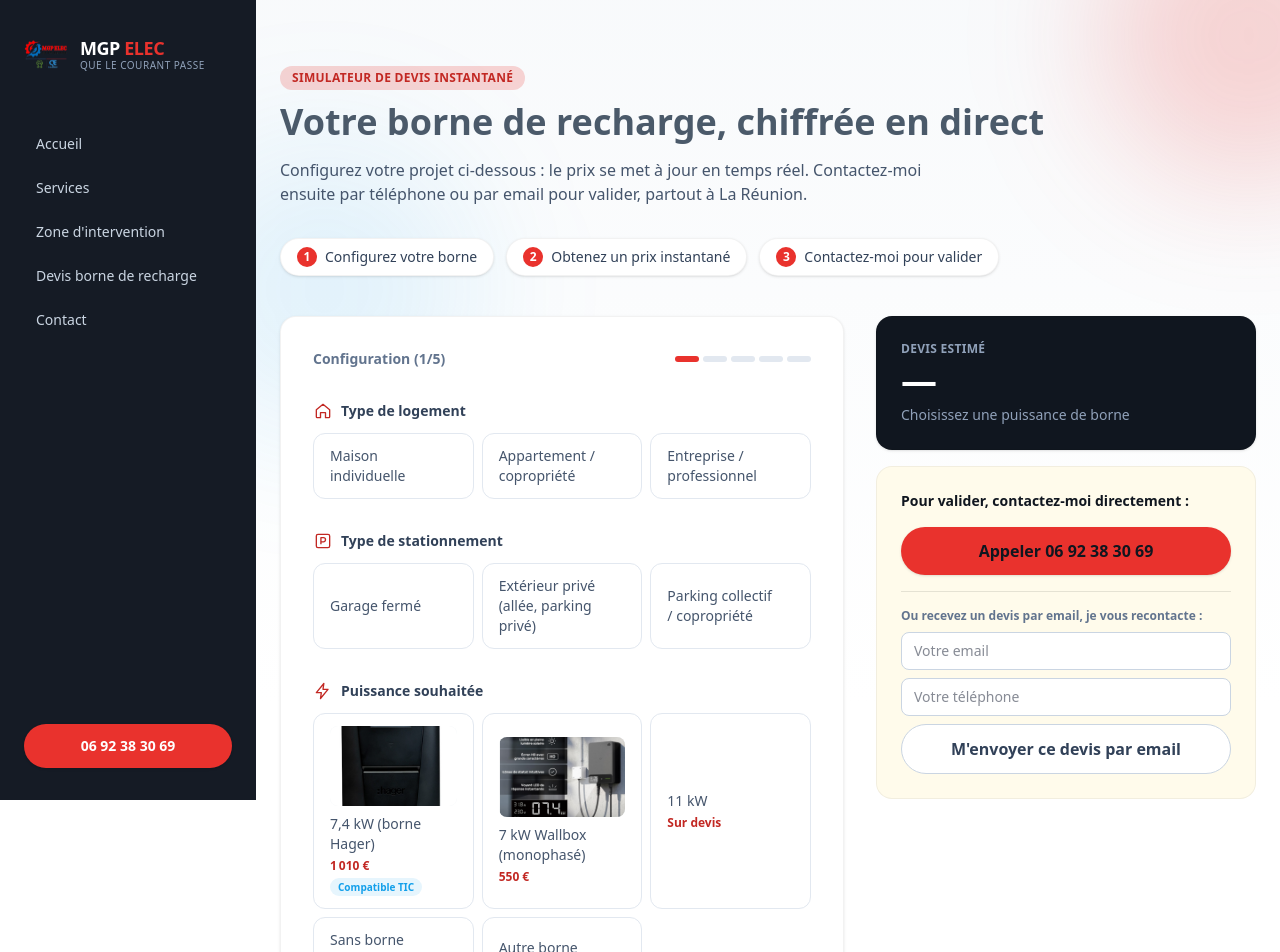
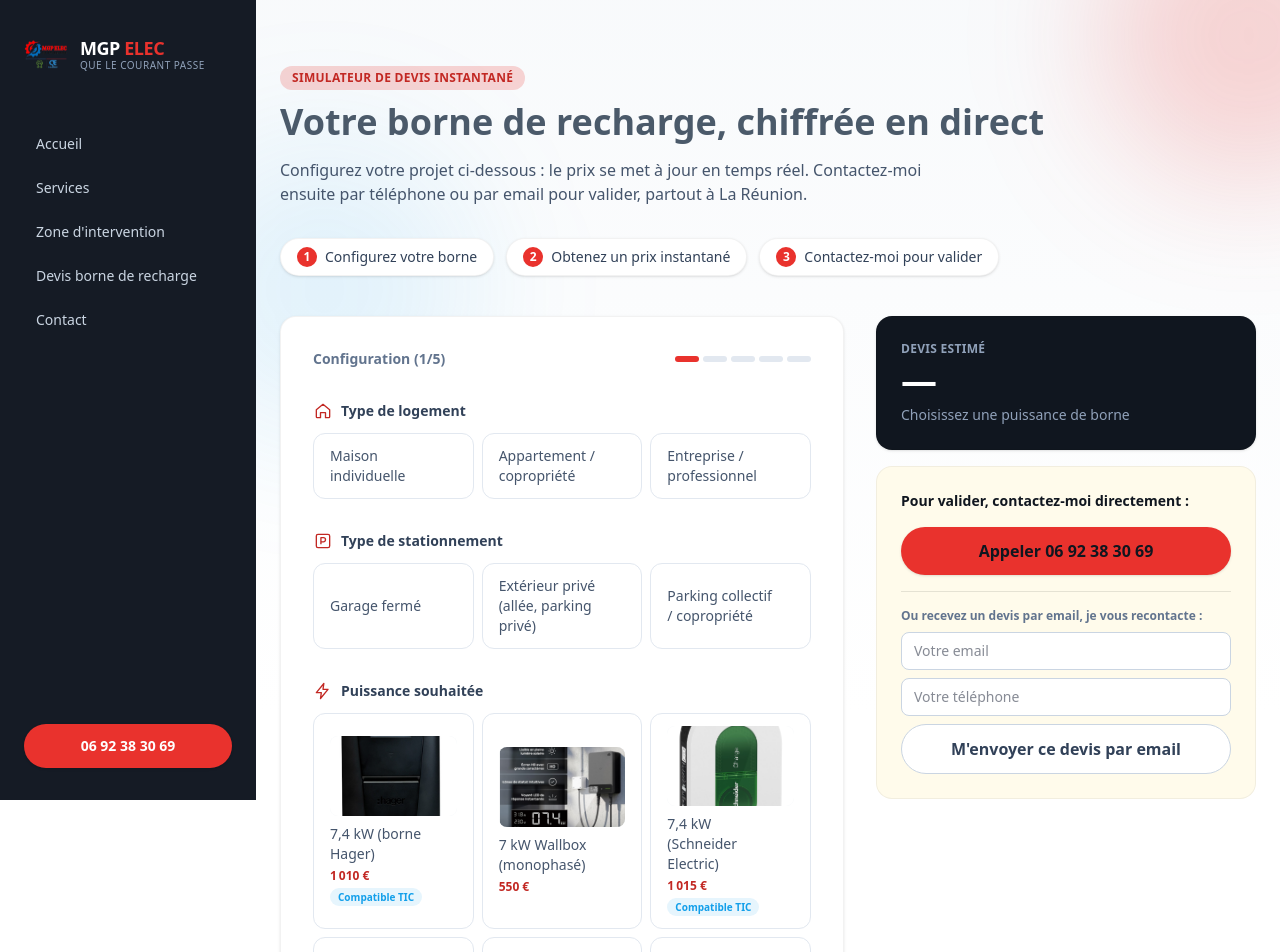
Before and after one commit to mgpelec974-tech/mgpelec, a Next.js app: page /devis-borne-recharge in a window 1280 px wide. Shown: the top 952 px of the page. Built offline with nearby package versions, Linux system fonts and the light colour scheme.

Commit message:
Ajoute la borne Schneider Electric 7,4 kW (avec TIC) au simulateur

```diff
--- a/app/devis-borne-recharge/DevisForm.tsx
+++ b/app/devis-borne-recharge/DevisForm.tsx
@@ -31,6 +31,12 @@ const PUISSANCE_OPTIONS: PuissanceOption[] = [
     label: "7 kW Wallbox (monophasé)",
     price: 550,
     image: "/produits/wallbox-7kw-monophase.png",
+  },
+  {
+    label: "7,4 kW (Schneider Electric)",
+    price: 1015,
+    image: "/produits/schneider-7-4kw.png",
+    hasTic: true,
   },
   { label: "11 kW", price: null },
   { label: "Sans borne (pose seule)", price: 0 },
```
Also changed, not shown: public/produits/schneider-7-4kw.png (added).
